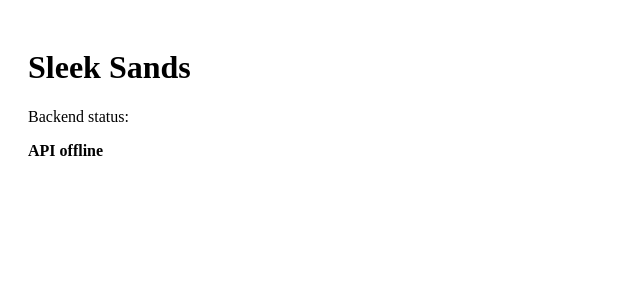
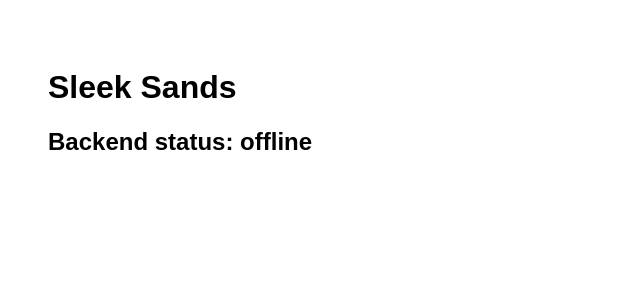
Before and after one commit to sw3895107-crypto/sleek-sands-frontend, a React (Vite) app: page / in a window 1280 px wide. Shown: the top 300 px of the page, without its empty margins (0-640 px from the left). Built offline with nearby package versions, Linux system fonts and the light colour scheme; no server answers.

Commit message:
Update App.jsx

```diff
--- a/src/App.jsx
+++ b/src/App.jsx
@@ -1,20 +1,21 @@
 import { useEffect, useState } from "react";
 
-export default function App() {
-  const [status, setStatus] = useState("Connecting...");
+function App() {
+  const [status, setStatus] = useState("checking...");
 
   useEffect(() => {
     fetch("https://sleek-sands-api-1.onrender.com/health")
       .then(res => res.json())
       .then(data => setStatus(data.status))
-      .catch(() => setStatus("API offline"));
+      .catch(() => setStatus("offline"));
   }, []);
 
   return (
-    <div style={{ padding: 20 }}>
+    <div style={{ padding: 40, fontFamily: "Arial" }}>
       <h1>Sleek Sands</h1>
-      <p>Backend status:</p>
-      <strong>{status}</strong>
+      <h2>Backend status: {status}</h2>
     </div>
   );
 }
+
+export default App;
```
